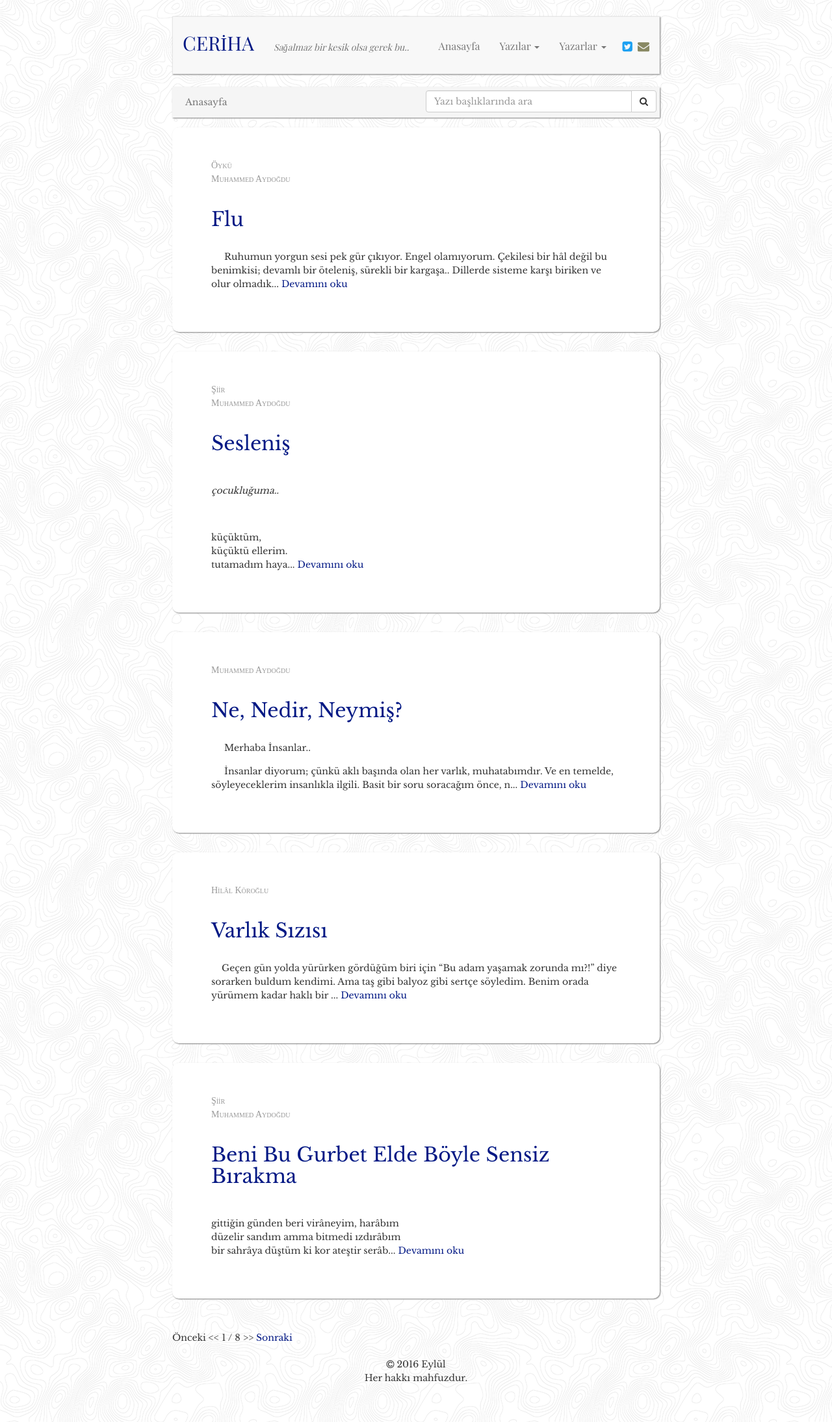
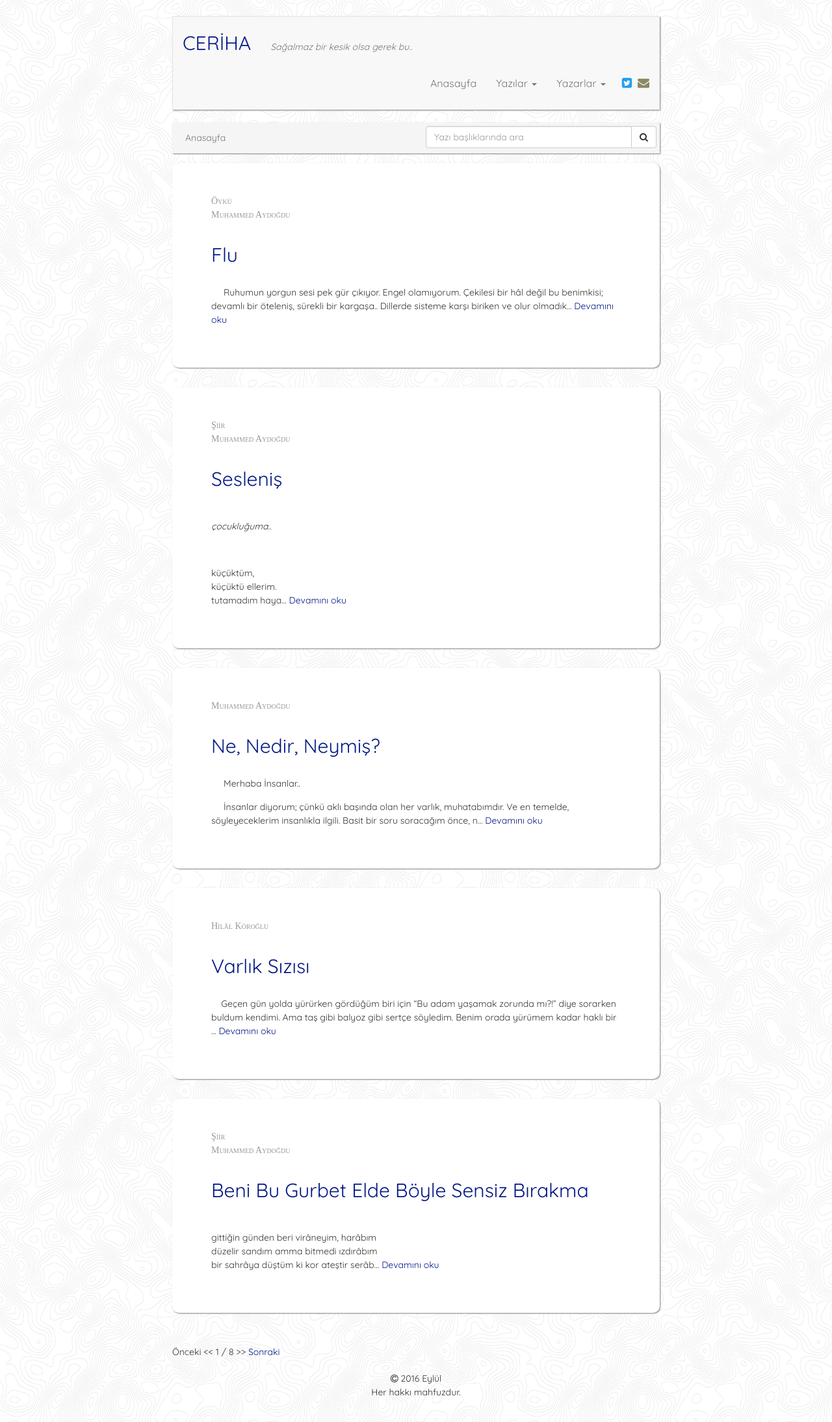
Before and after one commit to muhammedaydogdu/muhammedaydogdu.github.io, a Jekyll site: the page built from index.html, in a window 1280 px wide. Shown: the whole page at 65% size. Built offline with Jekyll 4.4.1, drawn with Linux system fonts in a browser that asks for light colours; some web fonts are replaced; the list of posts is cut into pages by our own code.

Commit message:
Update style.css

```diff
--- a/css/style.css
+++ b/css/style.css
@@ -4,7 +4,7 @@
 }
 
 body {
-  font-family: "Libre Baskerville", "Times New Roman", serif;
+  font-family: "Quicksand", serif;
   line-height: 1.5;
   background: url("../images/topography.png");
 }
@@ -28,7 +28,7 @@ h2 {
 
 .container .navbar {
   margin-top: 25px;
-  font-family: "Playfair Display", "Times New Roman", serif;
+  font-family: "Quicksand", "Times New Roman", serif;
   padding: 15px 0 15px 0;
   box-shadow: 1px 1px 2px grey;
   font-size: 16px;
@@ -52,7 +52,7 @@ h2 {
   font-size: 14px;
   margin-top: 21px;
   margin-bottom: 15px;
-  font-family: "Playfair Display", "Times New Roman", serif;
+  font-family: "Quicksand", "Times New Roman", serif;
 }
 
 .navbar .navbar-nav {
```
